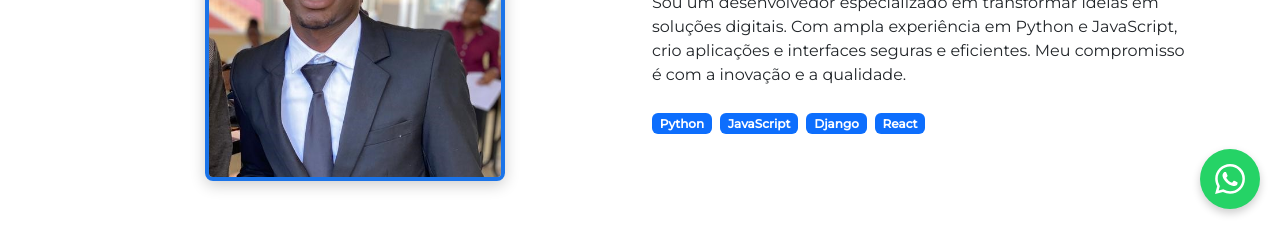
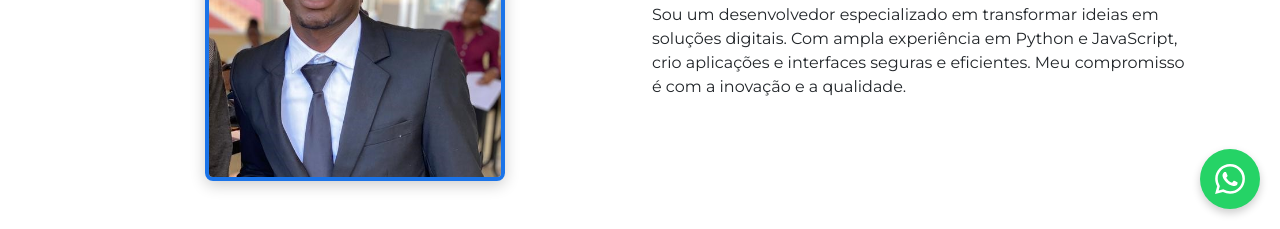
Before and after one commit to DumildeCosta/Dumilde-Costa, a plain HTML site: page index.html in a window 1280 px wide. Shown: the part 571-800 px from the top of the page. Drawn offline with nearby package versions, Linux system fonts and the light colour scheme; files whose address does not match are found by name.

Commit message:
Update index.html

```diff
--- a/index.html
+++ b/index.html
@@ -61,12 +61,7 @@
             Com ampla experiência em Python e JavaScript, crio aplicações e interfaces
             seguras e eficientes. Meu compromisso é com a inovação e a qualidade.
           </p>
-          <div>
-            <span class="badge bg-primary me-1">Python</span>
-            <span class="badge bg-primary me-1">JavaScript</span>
-            <span class="badge bg-primary me-1">Django</span>
-            <span class="badge bg-primary me-1">React</span>
-          </div>
+
         </div>
       </div>
     </div>
```
